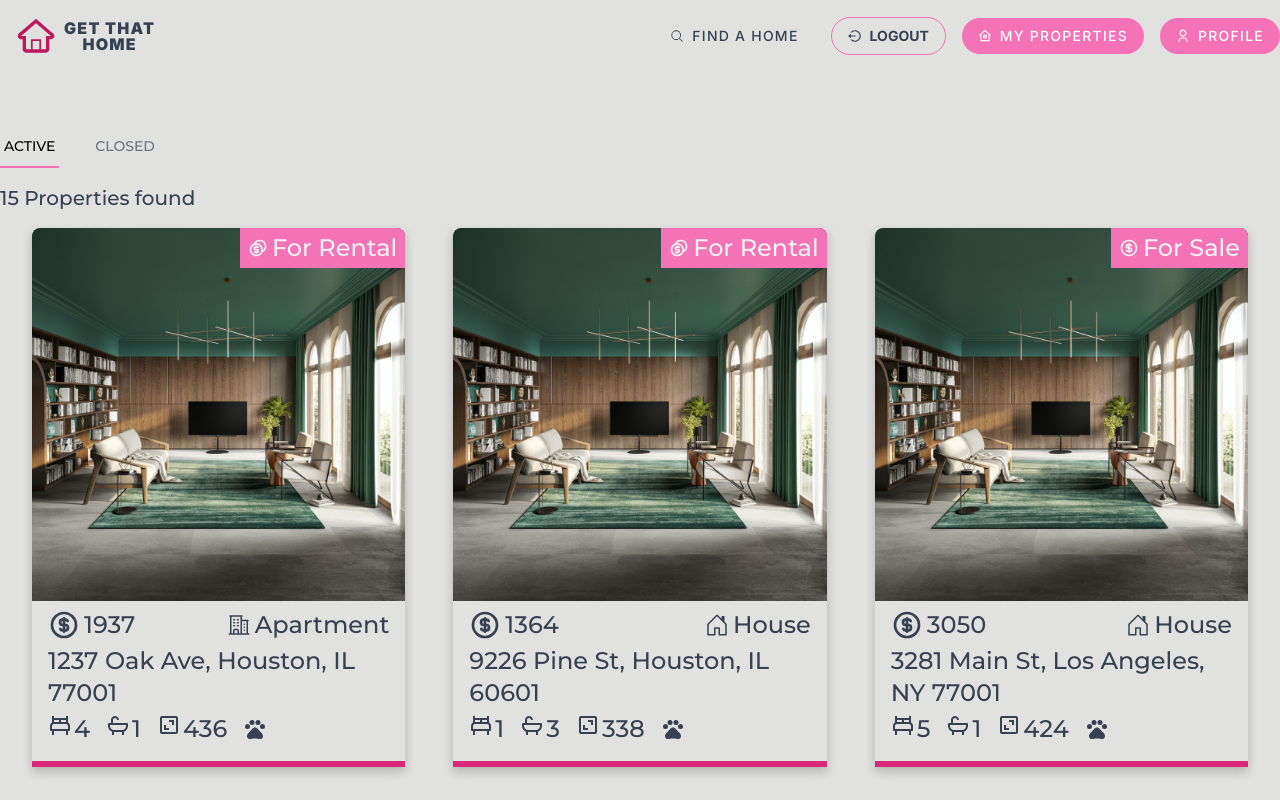
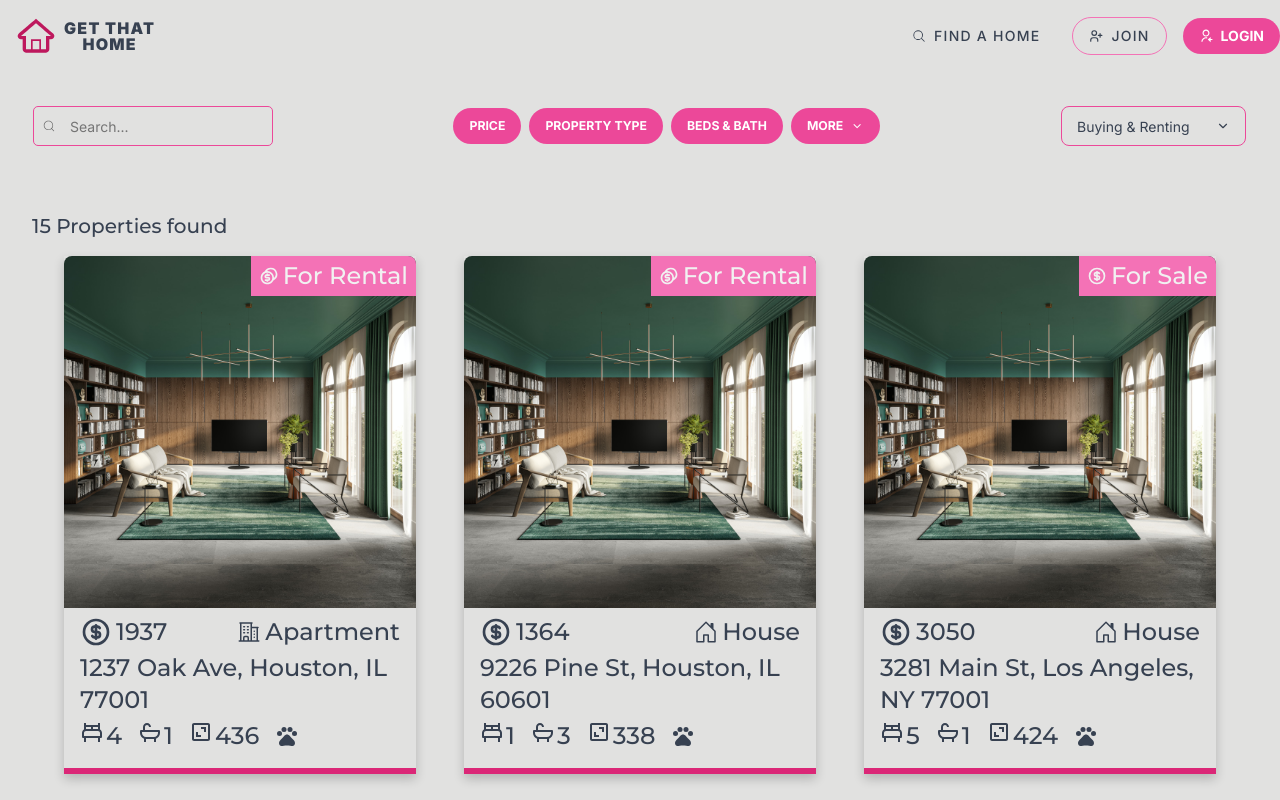
Before and after one commit to AlexMendozaEt/Vite-React-GetThatHome, a React (Vite) app: page /properties in a window 1280 px wide. Shown: the top 800 px of the page. Built offline with nearby package versions, Linux system fonts and the light colour scheme.

Commit message:
chore: Property page

```diff
--- a/src/pages/PropertiesPage/properties-page.jsx
+++ b/src/pages/PropertiesPage/properties-page.jsx
@@ -1,12 +1,16 @@
-import PropertiesSection from "../../components/MyPropertiesSection";
-import HeaderLandlord from "../../components/HeaderLandlord";
 import Footer from "../../components/Footer";
+import { useAuth } from "../../context/auth-context";
+import Header from "../../components/Header";
+import ListView from "../../components/ListView/list-view";
+
 
 export default function PropertiesPage() {
+  const { user } = useAuth();
+
   return (
     <>
-      <HeaderLandlord />
-      <PropertiesSection />
+      <Header />
+      <ListView />
       <Footer />
     </>
   );
```
